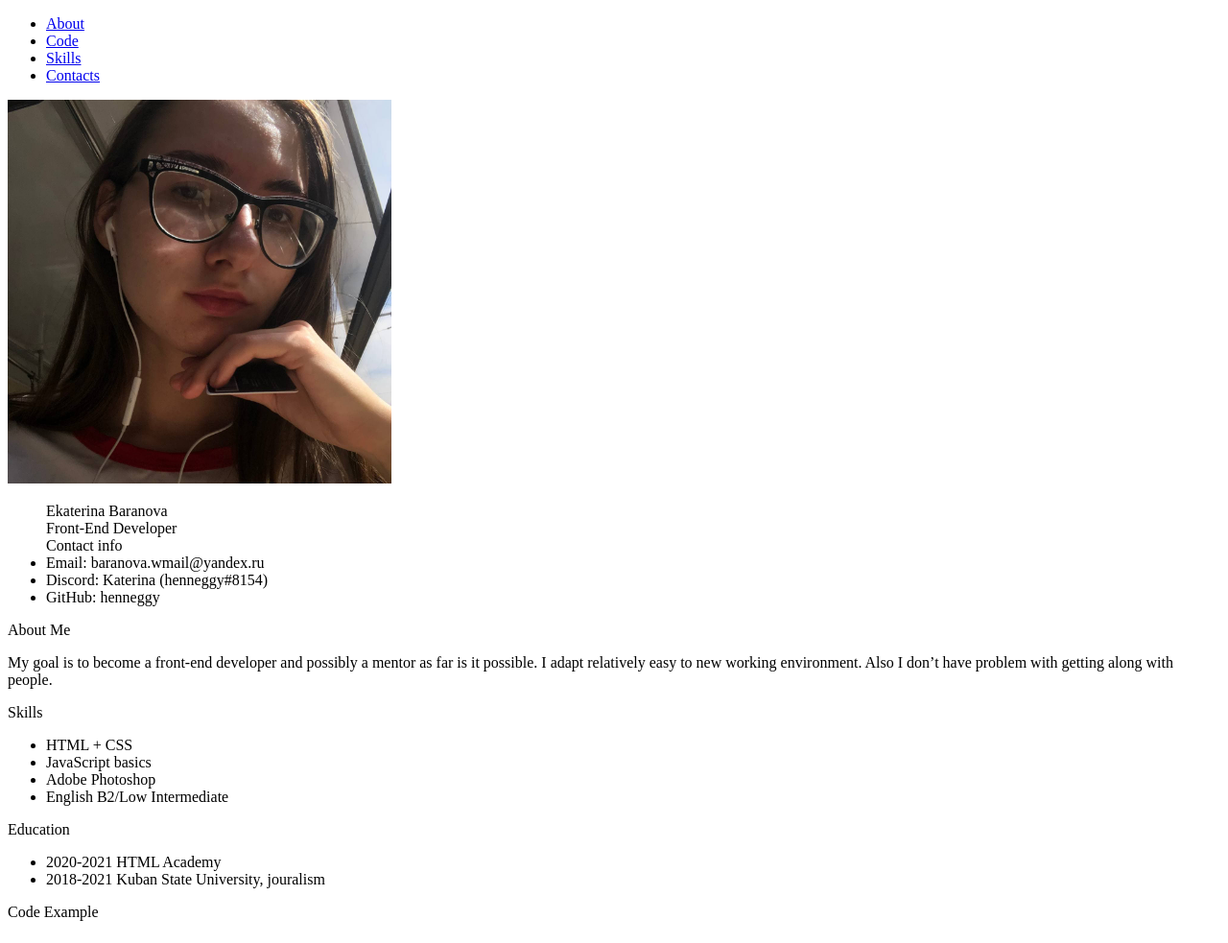
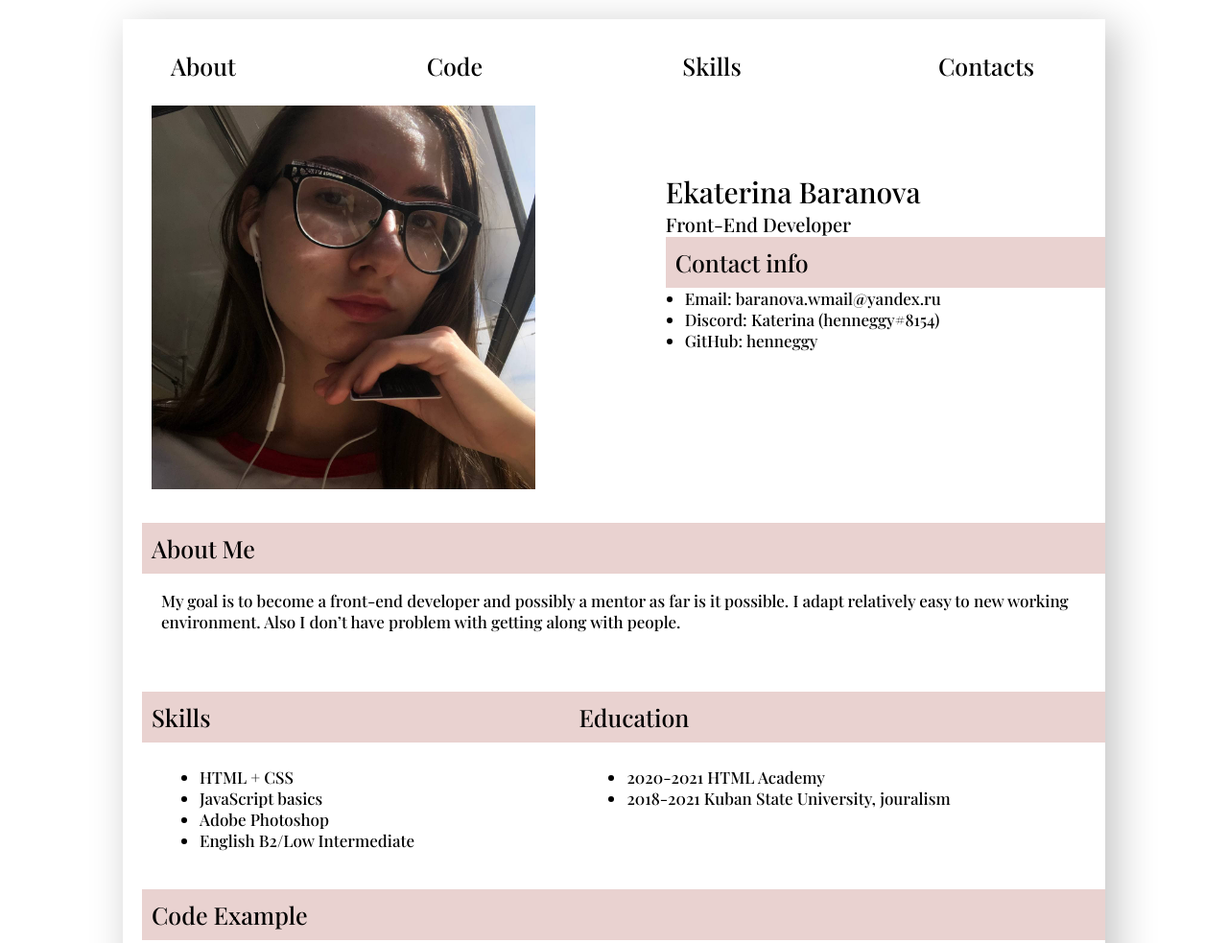
Before and after one commit to henneggy/rsschool-cv, a plain HTML site: page index.html in a window 1280 px wide. Shown: the top 983 px of the page at 96% size. Drawn offline with nearby package versions, Linux system fonts and the light colour scheme.

Commit message:
refactor: update style.css
clone style.css changes from rsschool-cv-html

```diff
--- a/style.css
+++ b/style.css
@@ -1,3 +1,155 @@
-.NamePhoto {
-    background-color: blueviolet;
+.center {
+    margin: 20px auto;
+    max-width: 1024px;
+
+    font-family: 'Playfair Display', serif;
+    font-size: 20px;
+    background-color: white;
+
+    box-shadow: 10px 10px 40px 2px rgb(0 0 0 / 23%);
 }
+
+header {
+    width: 100%;
+    margin: auto;
+    padding:10px;
+}
+
+.navi {
+    max-width: 800px;
+
+    display: flex;
+    flex-direction: row;
+    justify-content: space-between;
+    list-style-type: none;
+}
+
+a {
+    font-family: 'Playfair Display', serif;
+    font-size: 25px;
+
+    text-decoration: none;
+    color: black;
+}
+
+.btn {
+    position: absolute;
+    background-color: transparent;
+    cursor: pointer;
+
+    font-size: 25px;
+    text-decoration: none;
+}
+
+.item_link {
+    letter-spacing: 0;
+}
+
+.item_link:hover,
+.item_link:active {
+    letter-spacing: 5px;
+}
+
+.item_link:after,
+.item_link:before {
+    position: relative;
+    margin: 0 auto;
+
+    display: block;
+    transition: all 280ms ease-in-out;
+    width: 0;
+
+    content: " ";
+    border: 1px solid #ffffff;
+    bottom: 0px;
+    backface-visibility: hidden;
+}
+
+.item_link:hover:after,
+.item_link:hover:before {
+    width: 70%;
+
+    border-color: #9E5C54;
+
+    backface-visibility: hidden;
+    transition: width 350ms ease-in-out;
+}
+
+.item_link:hover:before {
+    top: 0;
+    width: 70%;
+    bottom: auto;
+}
+
+main {
+    width: 100%;
+    padding: 10px;
+    margin: auto;
+}
+
+.name {
+    padding: 60px 10px 0 0;
+
+    font-size: 30px;
+}
+
+.prof {
+    padding: 0, 10px, 10px, 0;
+
+    font-size: 20px;
+}
+
+.title {
+    padding: 10px;
+    max-width: 1024px;
+
+    font-size: 25px;
+
+    background-color: #E9D2D0;
+}
+
+.text {
+    margin-left: 20px;
+
+    font-family: 'Playfair Display', serif;
+    font-size: 17px;
+}
+
+.container {
+    padding: 10px;
+
+    display: flex;
+}
+
+.container1 {
+    padding: 10px;
+
+    display: flex;
+    flex-direction: column;
+    justify-content: space-between;
+}
+
+.container2 {
+    padding: 10px;
+    min-height: 100px;
+
+    display: flex;
+}
+
+.code {
+    display: flex;
+
+    font-size: 15px;
+}
+
+.footer {
+    padding: 10px;
+    margin: auto;
+
+    display: flex;
+    justify-content: space-between;
+    align-items: center;
+    flex-direction: row;
+
+    background-color: #9E5C54;
+}
```
